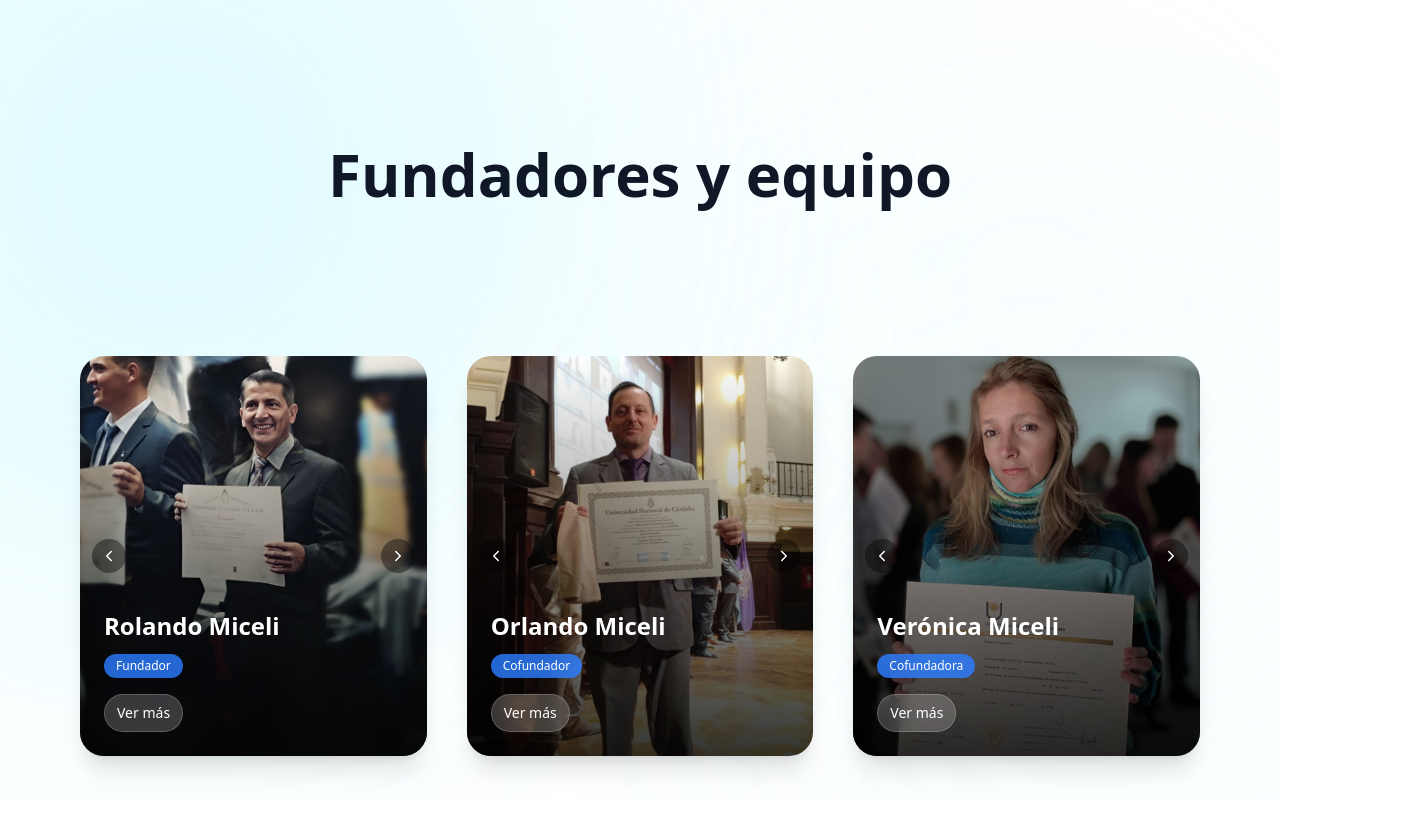
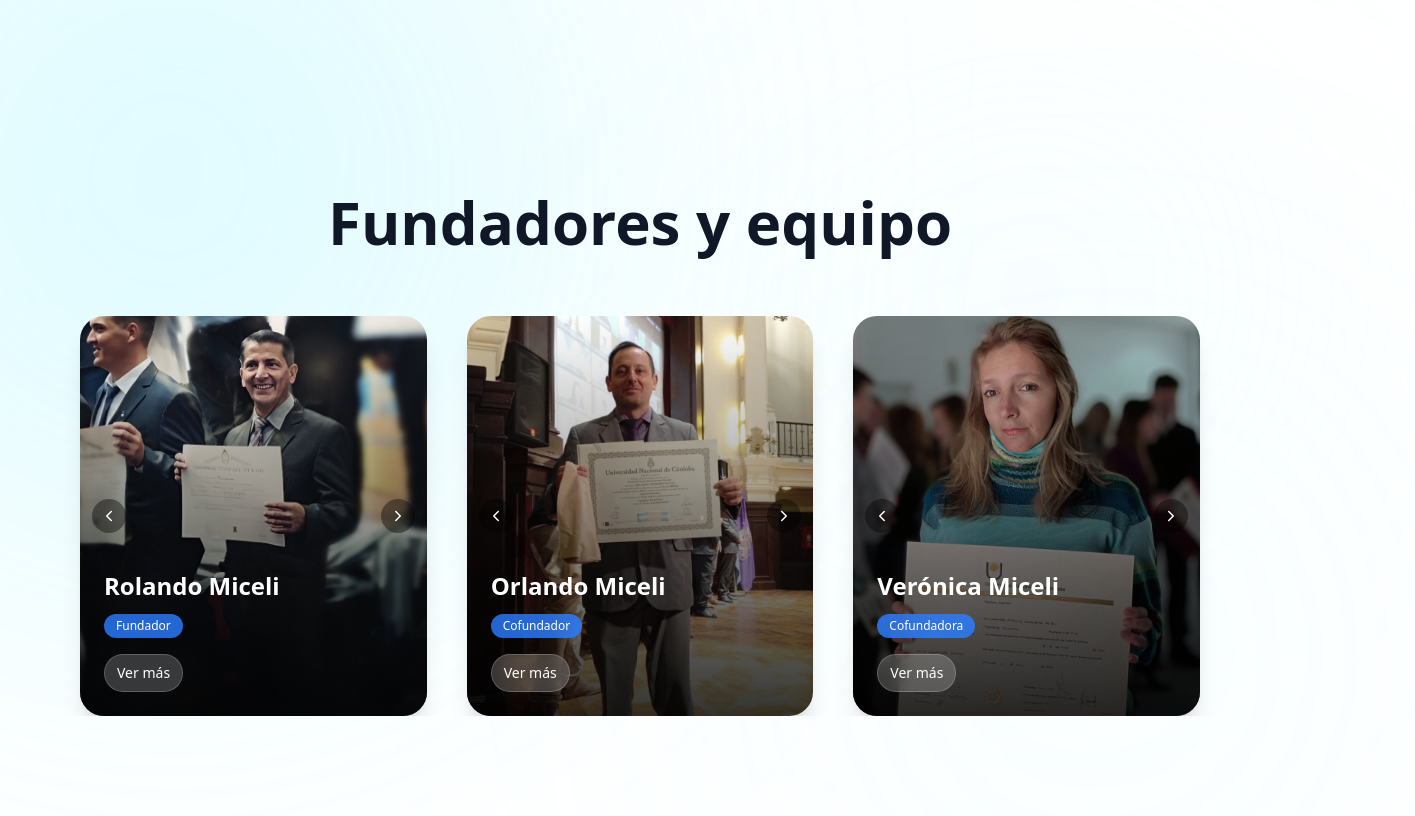
Before and after one commit to codewithpablo/aircool, a Next.js app: page /about in a window 1280 px wide. Shown: the top 816 px of the page, 1415 px wide, since content can reach past the window. Built offline with nearby package versions, Linux system fonts and the light colour scheme.

Commit message:
arreglos en la ui

```diff
--- a/components/mine/about/About.tsx
+++ b/components/mine/about/About.tsx
@@ -96,7 +96,7 @@ const imageVariants: Variants = {
    CINEMATIC BACKGROUND
 ========================= */
 
-const CinematicBackground = () => (
+export const CinematicBackground = () => (
   <div className="absolute inset-0 pointer-events-none z-0 overflow-visible">
     <motion.div
       className="absolute top-[-30%] left-[-20%] w-[800px] h-[800px] rounded-full bg-cyan-300/20 dark:bg-cyan-500/10 blur-[180px]"
@@ -147,15 +147,15 @@ export default function TeachersSection() {
   };
 
   return (
-    <section className=" relative w-full px-3 sm:px-6 md:px-12 lg:px-20 overflow-visible pt-8 sm:pt-10 pb-12 h-screen">
+    <section className="w-full px-3 sm:px-6 md:px-12 lg:px-20 overflow-visible  ">
       {/* Fondo cinematográfico azul */}
       <CinematicBackground />
 
-      <h2 className="relative top-10 text-center text-3xl sm:text-4xl md:text-5xl lg:text-6xl font-semibold my-8 sm:my-12 md:my-16 text-gray-900 dark:text-white relative z-10">
+      <h2 className="pt-32 text-center text-3xl sm:text-4xl md:text-5xl lg:text-6xl font-semibold sm:my-12 md:my-16 text-gray-900 dark:text-white relative z-10">
         Fundadores y equipo
       </h2>
 
-      <div className="pt-32 grid grid-cols-1 sm:grid-cols-2 lg:grid-cols-3 gap-6 sm:gap-8 md:gap-10 justify-center relative z-10 max-w-7xl mx-auto">
+      <div className=" grid grid-cols-1 sm:grid-cols-2 lg:grid-cols-3 gap-6 sm:gap-8 md:gap-10 justify-center relative z-10 max-w-7xl mx-auto">
         {teachers.map((t, i) => {
           const active = imgIndex[i] || 0;
 
--- a/components/mine/hero/Hero.tsx
+++ b/components/mine/hero/Hero.tsx
@@ -6,20 +6,12 @@ import HeroBrandsCarrousel from "./HeroBrandsCarrousel";
 import Link from "next/link";
 import { Button } from "@/components/ui/button";
 import { ThemeToggle } from "../other/ThemeToggle";
-
+import { CinematicBackground } from "../about/About";
 const Hero = () => {
   return (
     <section className="relative w-full overflow-hidden bg-white dark:bg-gray-950">
 
-      {/* Background gradients */}
-      <div className="absolute inset-0 -z-10 pointer-events-none">
-        <div className="absolute -top-40 -left-40 w-[600px] h-[600px] rounded-full blur-[120px]
-          bg-gradient-to-br from-blue-400/25 via-cyan-300/20 to-indigo-400/20
-          dark:from-blue-500/20 dark:via-cyan-400/15 dark:to-indigo-500/15" />
-        <div className="absolute top-1/3 -right-40 w-[500px] h-[500px] rounded-full blur-[120px]
-          bg-gradient-to-tr from-sky-300/25 via-blue-300/20 to-cyan-300/20
-          dark:from-sky-400/20 dark:via-blue-400/15 dark:to-cyan-400/15" />
-      </div>
+      <CinematicBackground />
 
       {/* CONTENIDO CENTRADO */}
       <div className="mx-auto max-w-[1600px] px-6 sm:px-8 lg:px-12">
--- a/components/mine/learn/UnitsSection.tsx
+++ b/components/mine/learn/UnitsSection.tsx
@@ -71,7 +71,7 @@ const learnUnits = [
 
 export default function UnitsSection() {
   return (
-    <section className="h-screen relative w-full  overflow-visible bg-white dark:bg-gray-950 pt-8 sm:pt-10 md:pt-12 lg:pt-16 px-4 sm:px-6 md:px-12 lg:px-20">
+    <section className=" relative w-full  overflow-visible bg-white dark:bg-gray-950 pt-8 sm:pt-10 md:pt-12 lg:pt-16 px-4 sm:px-6 md:px-12 lg:px-20">
 
       {/* 🎥 Fondo cinematográfico */}
       <div className="absolute inset-0 pointer-events-none">
@@ -84,7 +84,7 @@ export default function UnitsSection() {
       <div className="relative z-10 flex flex-col items-center">
 
         {/* Título */}
-        <h2 className="uppercase text-2xl sm:text-3xl md:text-5xl lg:text-6xl font-semibold tracking-tight text-center text-gray-900 dark:text-white mb-8 sm:mb-10 md:mb-12 transition-opacity duration-1000">
+        <h2 className="pt-32 uppercase text-2xl sm:text-3xl md:text-5xl lg:text-6xl font-semibold tracking-tight text-center text-gray-900 dark:text-white mb-8 sm:mb-10 md:mb-12 transition-opacity duration-1000">
           ¿Qué vas a aprender?
         </h2>
 
--- a/components/mine/takeAction/ActionSection.tsx
+++ b/components/mine/takeAction/ActionSection.tsx
@@ -70,7 +70,7 @@ const benefitsData = [
 
 export default function ActionSection() {
   return (
-    <section className="relative w-full overflow-visible bg-white dark:bg-gray-950 px-6 md:px-20 h-screen">
+    <section className="relative w-full overflow-visible bg-white dark:bg-gray-950 px-6 md:px-20 ">
 
       {/* CONTENIDO */}
       <div className="relative z-10 flex flex-col items-center justify-center max-w-6xl mx-auto space-y-20">
```
